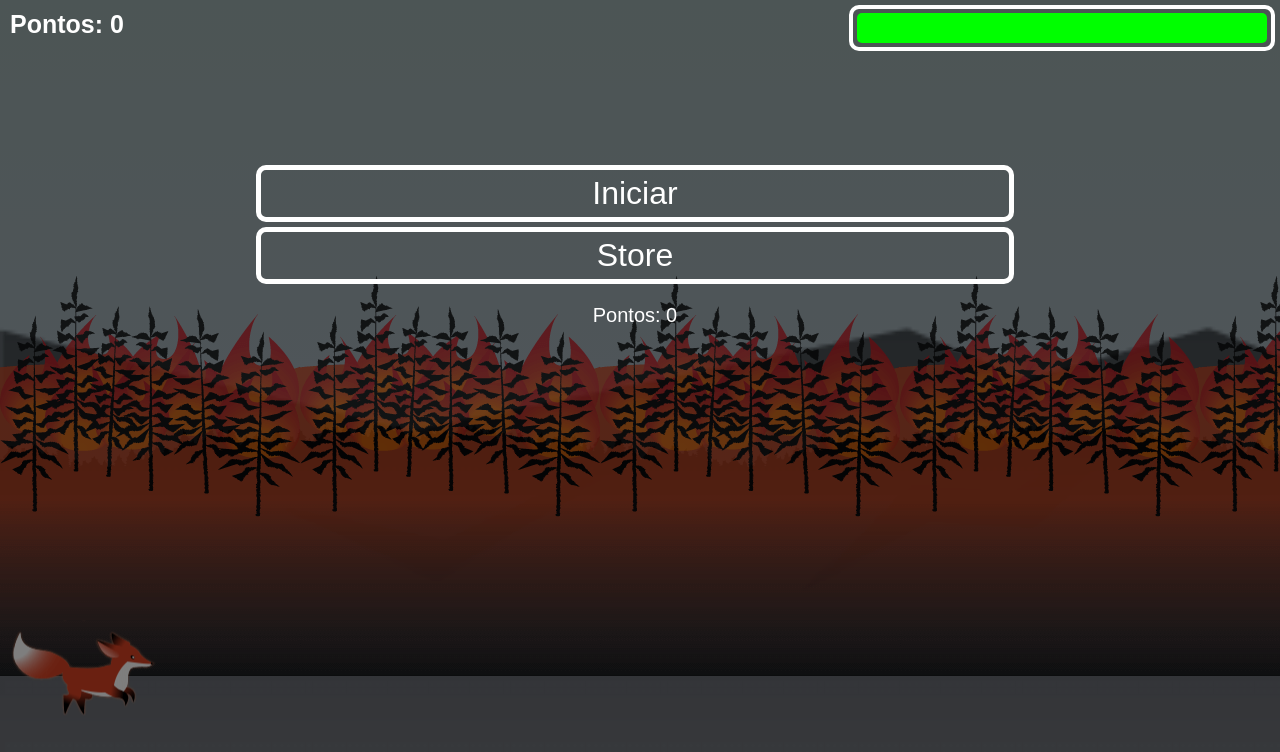
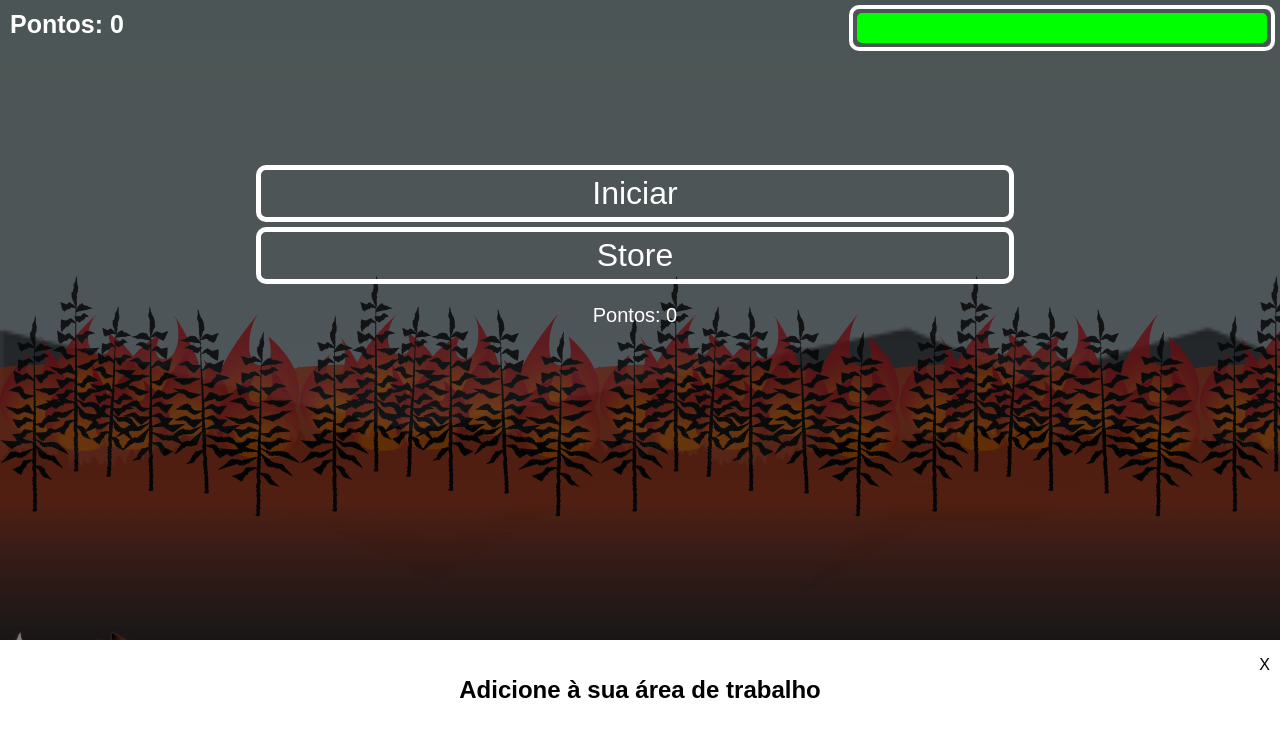
Before and after one commit to jhonatan98rios/fireDay, a Vue app: page / in a window 1280 px wide. Shown: the top 752 px of the page. Built offline with nearby package versions, Linux system fonts and the light colour scheme.

Commit message:
PWA install button, implementation

```diff
--- a/public/index.html
+++ b/public/index.html
@@ -12,11 +12,30 @@
     <title>fire-day</title>
   </head>
   <body>
-    <pwa-install></pwa-install>
     <noscript>
       <strong>We're sorry but fire-day doesn't work properly without JavaScript enabled. Please enable it to continue.</strong>
     </noscript>
     <div id="app"></div>
-    <!-- built files will be auto injected -->
   </body>
+  <div class="install">
+    <span id="close"> X </span>
+    <h2> Adicione à sua área de trabalho </h2>
+    <div id="button">
+      <pwa-install></pwa-install>
+    </div>
+  </div>
+  <script>
+
+    setTimeout(()=>{
+      let install = document.querySelector('.install').style
+      install.display="block"
+      install.transform="translateY(0px)"
+      document.querySelector("#close").addEventListener('click', ()=>{
+        install.display="none"
+      })
+      document.querySelector("#button").addEventListener('click', ()=>{
+        install.height="98vh"
+      })
+    }, 500)
+  </script>
 </html>
--- a/src/App.vue
+++ b/src/App.vue
@@ -36,6 +36,27 @@ body{
   overflow-y: hidden;
 }
 
+.install{
+  margin: 0 auto;
+  text-align: center;
+  z-index: 99;
+  position: absolute;
+  bottom: 0;
+  width: 100%;
+  height: 18vh;
+  padding-top: 2vh;
+  background-color: #fff;
+  font-family: sans-serif;
+  transform: translateY(150px);
+  transition: all 1s;
+
+  span{
+    position: absolute;
+    right: 10px;
+  }
+
+}
+
 #app {
   margin: 0 auto;
   padding: 0;
```
